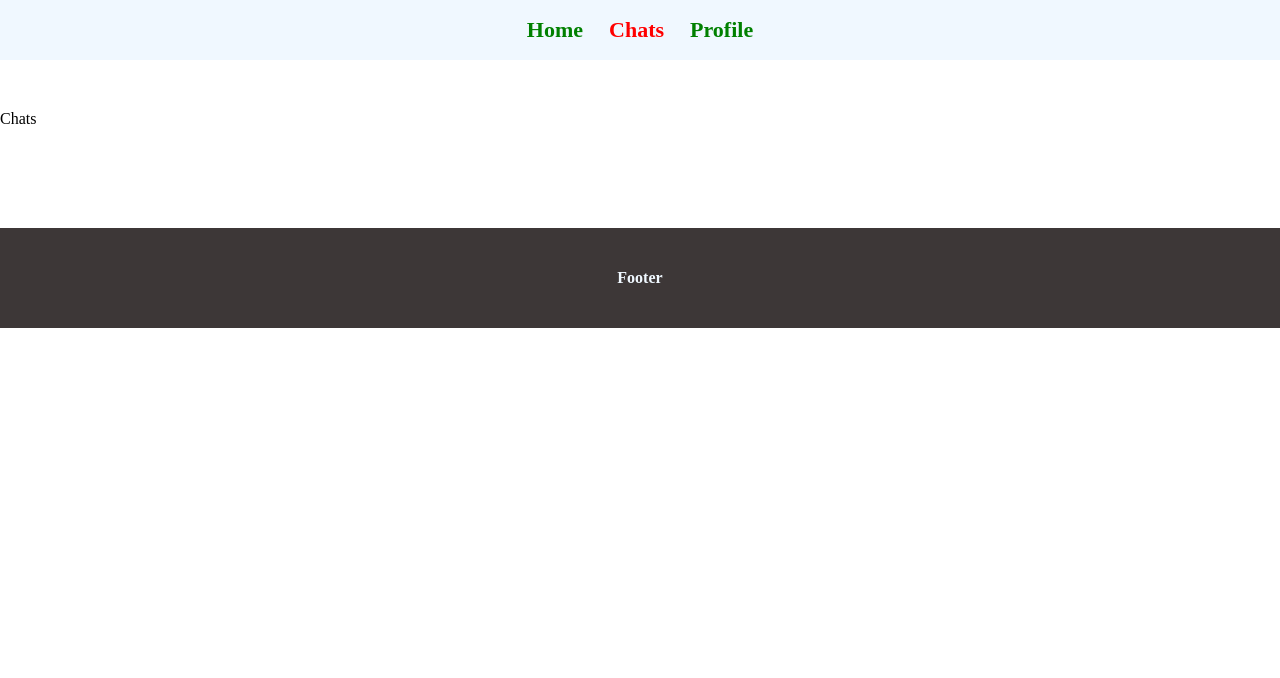
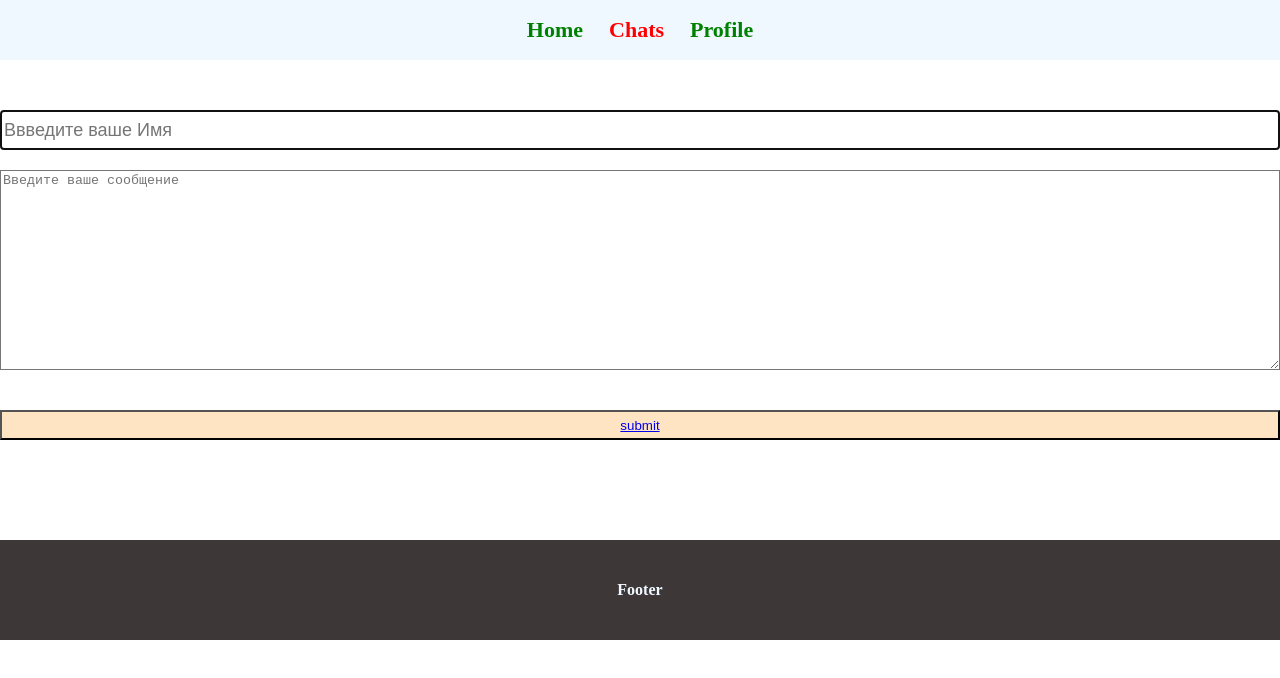
Before and after one commit to alimbaeva/React_GB_2022, a React (Create React App) app in the folder home-work4/: page /chats in a window 1280 px wide. Shown: the top 678 px of the page. Built offline with nearby package versions, Linux system fonts and the light colour scheme.

Commit message:
feat: add chatpage file

```diff
--- a/home-work4/src/App.js
+++ b/home-work4/src/App.js
@@ -1,7 +1,9 @@
 import { Routes, Route } from 'react-router-dom'
+import ChatPage from './components/ChatPage';
 import Chats from './components/Chats';
 import Home from './components/Home';
 import Layout from './components/Layout';
+import NotFoundPage from './components/NotFoundPage';
 import Profile from './components/Profile';
 
 function App() {
@@ -11,7 +13,9 @@ function App() {
         <Route path='/' element={<Layout />} >
           <Route index element={<Home />} />
           <Route path='/chats' element={<Chats />} />
+          <Route path='/chats/:id' element={<ChatPage />} />
           <Route path='/profile' element={<Profile />} />
+          <Route path='*' element={<NotFoundPage />} />
         </Route>
 
       </Routes>
--- /dev/null
+++ b/home-work4/src/components/ChatPage.jsx
@@ -0,0 +1,10 @@
+import React, { useState, useEffect } from 'react';
+import { useParams } from 'react-router-dom';
+
+const ChatPage = () => {
+    return (
+        <div>ChatPage</div>
+    )
+}
+
+export default ChatPage
--- a/home-work4/src/components/Chats.jsx
+++ b/home-work4/src/components/Chats.jsx
@@ -1,8 +1,69 @@
-import React from 'react'
+import React, { useState, useEffect, useRef } from 'react';
+import { Link } from 'react-router-dom';
 
 const Chats = () => {
+
+    const inputElement = useRef(null);
+
+    useEffect(() => {
+        if (inputElement.current) {
+            inputElement.current.focus();
+        }
+    }, [handleSubmit]);
+
+    const [mass, setMass] = useState([]);
+
+    function handleSubmit(e) {
+        e.preventDefault();
+        const target = e.target;
+        const auther = target.auther.value;
+        const text = target.text.value;
+
+        setMass((prev) => [...prev, {
+            id: givLastID(prev),
+            auther: auther,
+            text: text,
+        }]);
+        setTimeout(() => {
+            target.auther.value = ''
+            target.text.value = ''
+        }, 1000)
+    }
+
+    function givLastID(arr) {
+        return arr.length ? arr[arr.length - 1].id + 1 : 0;
+    }
+
+    useEffect(() => {
+        setTimeout(() => {
+            robot(mass);
+        }, 1500);
+    }, [mass]);
+
+    function robot() {
+        const lastAuther = mass[mass.length - 1];
+        if (lastAuther && lastAuther.auther) {
+            setMass(prev => [...prev, {
+                id: givLastID(prev),
+                text: `Сообщение ${lastAuther.auther} отправленно`
+            }]);
+        }
+    }
+
     return (
-        <div>Chats</div>
+        <>
+            <form onSubmit={handleSubmit}>
+                <input type="text" placeholder='Ввведите ваше Имя' name="auther" ref={inputElement} />
+                <textarea autoFocus={true} id="" placeholder='Введите ваше сообщение' name="text" ></textarea>
+                <button type='submit'><Link to={`/chats/${mass.id}`}>submit</Link></button>
+            </form>
+            <div className="message-list">
+                {mass.map(message => <div className="message-list__item" key={message.id}>
+                    {message.author && <p className="message-list__p"><span>Автор:</span> {message.author}</p>}
+                    <p className="message-list__p">{message.author && <span>Текст:</span>} {message.text}</p>
+                </div>)}
+            </div>
+        </>
     )
 }
 
--- /dev/null
+++ b/home-work4/src/components/NotFoundPage.jsx
@@ -0,0 +1,9 @@
+import React from 'react'
+
+const NotFoundPage = () => {
+    return (
+        <div>Error! Page dose't exist. Please go home <a href={'/'}>Go Home</a></div>
+    )
+}
+
+export default NotFoundPage
--- a/home-work4/src/index.css
+++ b/home-work4/src/index.css
@@ -32,3 +32,35 @@ footer{
   font-weight: 900;
   background-color: rgb(61, 55, 55);
 }
+
+/* ========= */
+
+h1{
+  background-color: black;
+  color: aliceblue;
+  text-align: center;
+}
+
+form{
+  display: flex;
+  flex-direction: column;
+
+  button{
+      height: 30px;
+      background-color: bisque;
+      cursor: pointer;
+  }
+}
+input{
+  margin-bottom: 20px;
+  height: 40px;
+  background-color: white;
+  font-size: 18px;
+  cursor: pointer;
+}
+
+textarea{
+  margin-bottom: 40px;
+  background-color: white;
+  height: 200px;
+}
```
